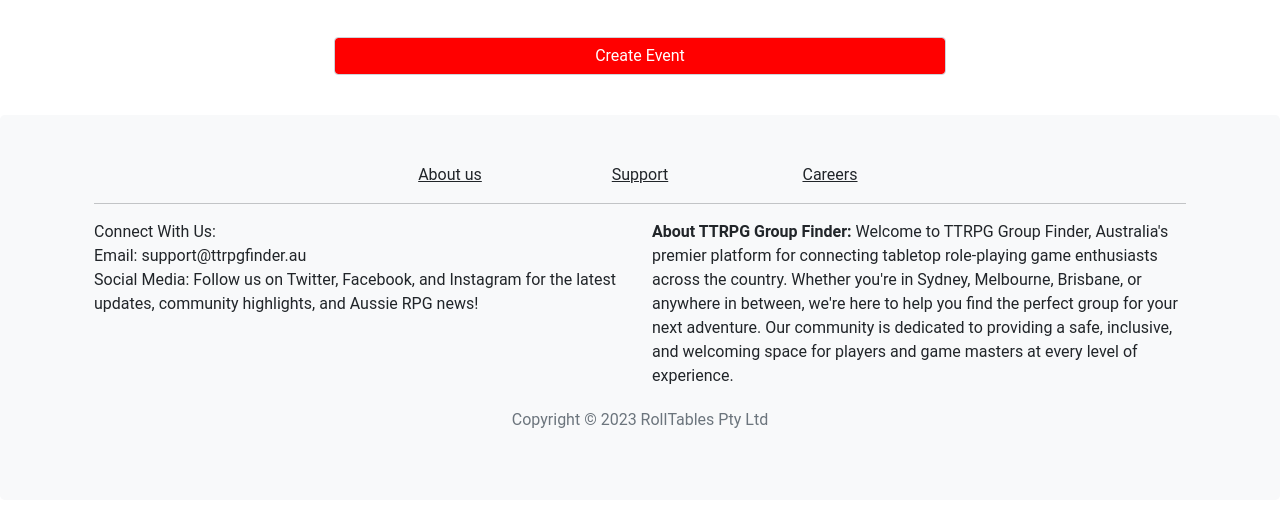
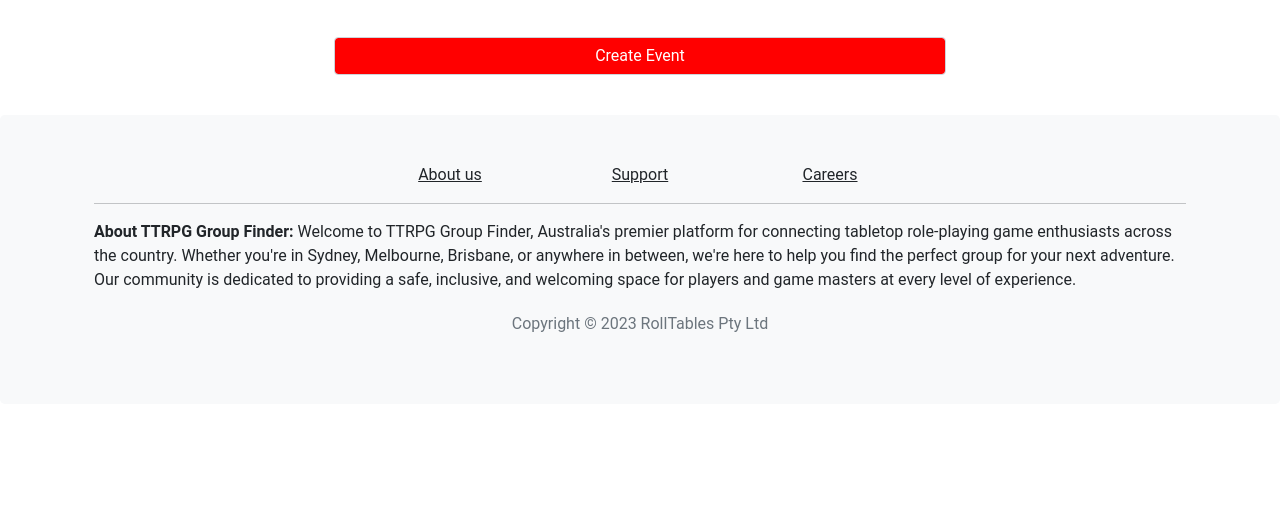
Before and after one commit to Striker146/G18-IAB207-Project, a Flask app: page /event/creation in a window 1280 px wide. Shown: the part 720-1244 px from the top of the page. After the commit the page ends 1052 px from the top, so only its background shows below. Run offline with Flask 3, Linux system fonts and the light colour scheme; the visitor is signed in with stand-in values (Sample User, id 1); data that the repository does not hold is empty; some libraries are stand-ins or nearby versions.

Commit message:
Stlyizing the Footer

```diff
--- a/projectfile/website/templates/base.html
+++ b/projectfile/website/templates/base.html
@@ -118,22 +118,6 @@
         </div>
         <hr>
         <div class="row">
-          <div class="col">
-            <div class="row">
-              <div class="col-12">
-                Connect With Us:
-              </div>
-              <div class="col-12">
-                Email: support@ttrpgfinder.au
-              </div>
-              <div class="col-12">
-                Social Media: Follow us on Twitter, Facebook, and Instagram for the latest updates, community highlights, and Aussie RPG news!
-              </div>
-
-
-
-            </div>
-
           </div>
           <div class="col">
             <b>About TTRPG Group Finder:</b>
```
